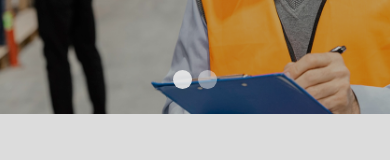
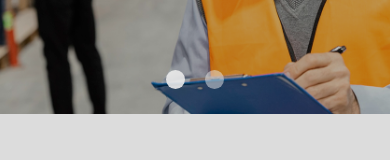
Before and after one commit to Gianva23/Estudio_PIMSI, a React (Create React App) app: page / in a window 390 px wide. Shown: the part 320-480 px from the top of the page. Built offline with nearby package versions, Linux system fonts and the light colour scheme.

Commit message:
adaptacion boton home

```diff
--- a/src/sections/Home/Home.css
+++ b/src/sections/Home/Home.css
@@ -40,7 +40,7 @@
     left: 50%;
     transform: translateX(-50%);
     display: flex;
-    gap: 16.5px;
+    gap: 13px;
     z-index: 2;
 }
 .dot {
@@ -107,6 +107,9 @@
         margin-top: 182px;
         height: 1019px;
     }
+    .img-dots{
+        gap: 20px;
+    }
     .dot {
         width: 23px;
         height: 23px;
@@ -145,7 +148,6 @@
     }
     .img-dots{
         bottom: 6.48vw;
-        gap: 1.52vw;
     }
     .dot{
         width: 19px;
```
Also changed, not shown: 6 other files (tests, documents, lock files or other folders).
